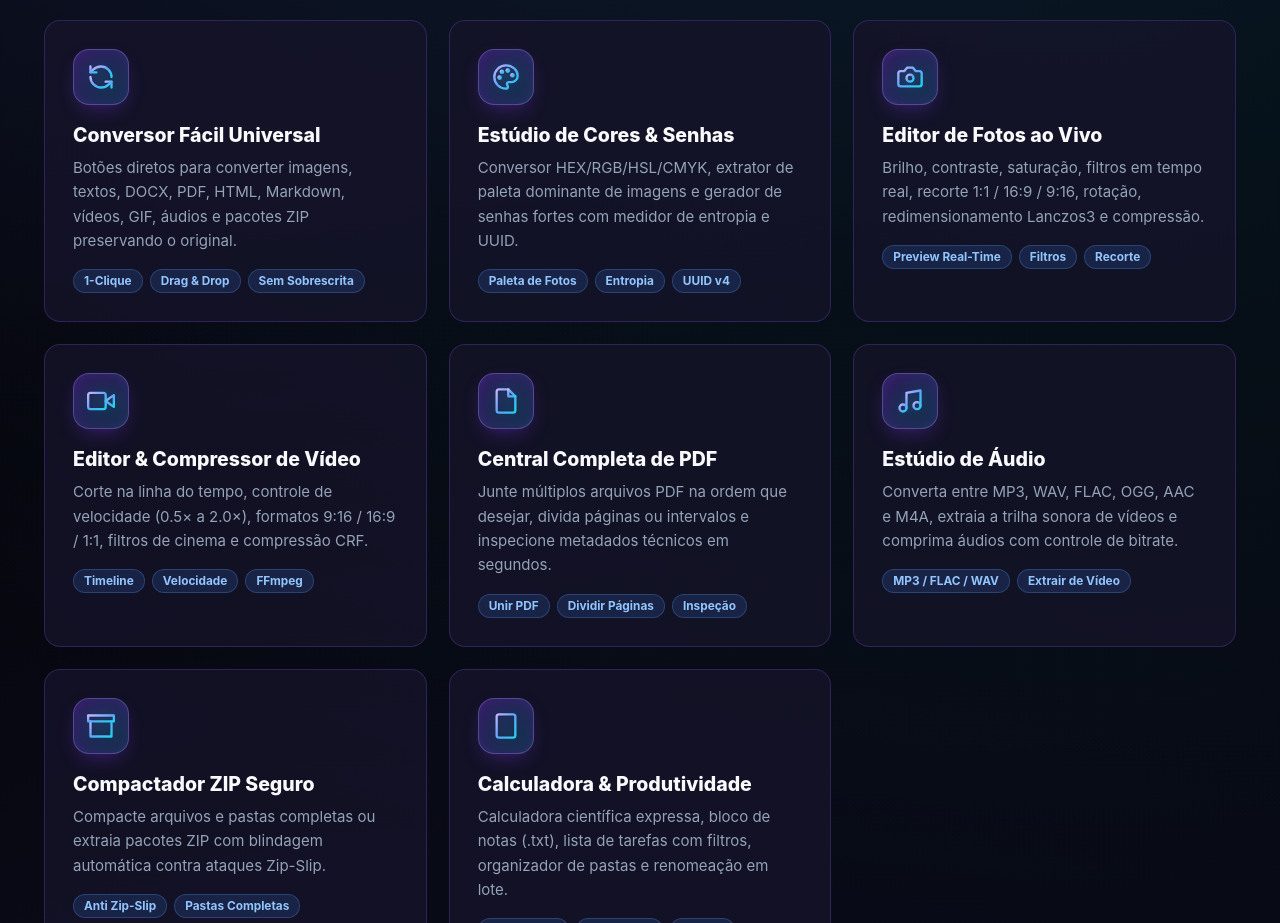
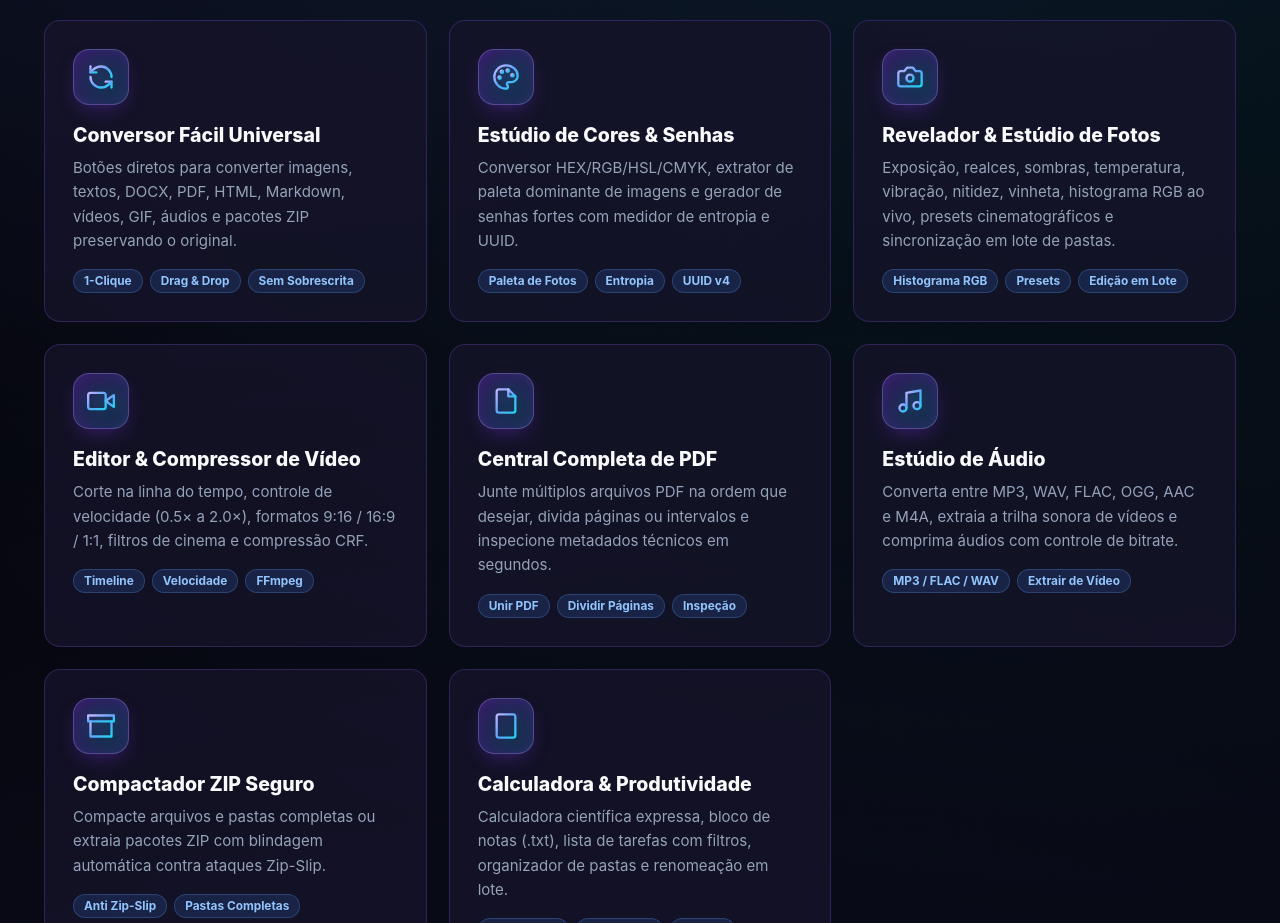
Before and after one commit to axolotesuite/axolotesuite, a plain HTML site: page index.html in a window 1280 px wide. Shown: the part 2000-2923 px from the top of the page. Drawn offline with Linux system fonts and the light colour scheme.

Commit message:
feat(site): destacar novo revelador de fotos com histograma e edicao em lote

```diff
--- a/index.html
+++ b/index.html
@@ -318,9 +318,9 @@
           <div class="card-icon">
             <svg class="svg-icon-lg" viewBox="0 0 24 24" fill="none" stroke="url(#axo-grad)" stroke-width="2" stroke-linecap="round" stroke-linejoin="round"><path d="M14.5 4h-5L7 7H4a2 2 0 0 0-2 2v9a2 2 0 0 0 2 2h16a2 2 0 0 0 2-2V9a2 2 0 0 0-2-2h-3l-2.5-3z"/><circle cx="12" cy="13" r="3"/></svg>
           </div>
-          <h3>Editor de Fotos ao Vivo</h3>
-          <p>Brilho, contraste, saturação, filtros em tempo real, recorte 1:1 / 16:9 / 9:16, rotação, redimensionamento Lanczos3 e compressão.</p>
-          <div class="card-tags"><span>Preview Real-Time</span><span>Filtros</span><span>Recorte</span></div>
+          <h3>Revelador & Estúdio de Fotos</h3>
+          <p>Exposição, realces, sombras, temperatura, vibração, nitidez, vinheta, histograma RGB ao vivo, presets cinematográficos e sincronização em lote de pastas.</p>
+          <div class="card-tags"><span>Histograma RGB</span><span>Presets</span><span>Edição em Lote</span></div>
         </article>
 
         <article class="bento-card">
```
